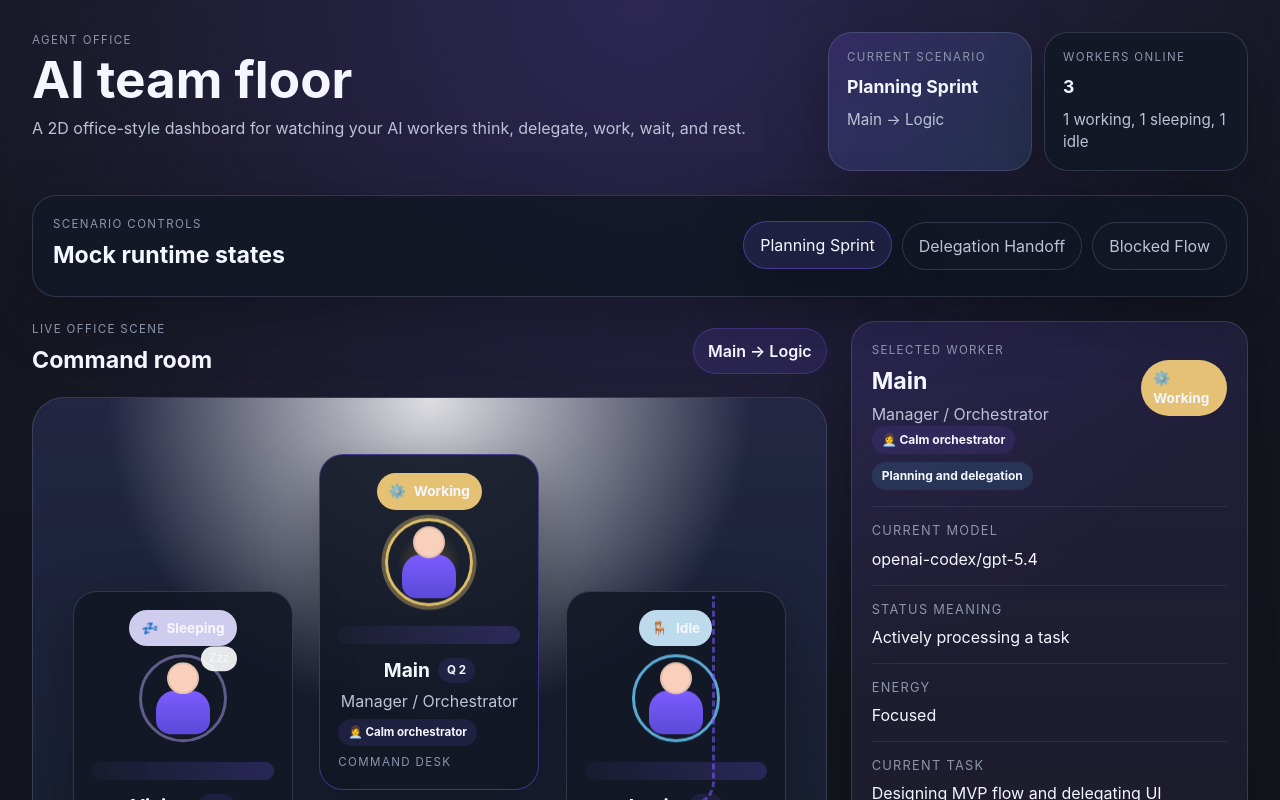
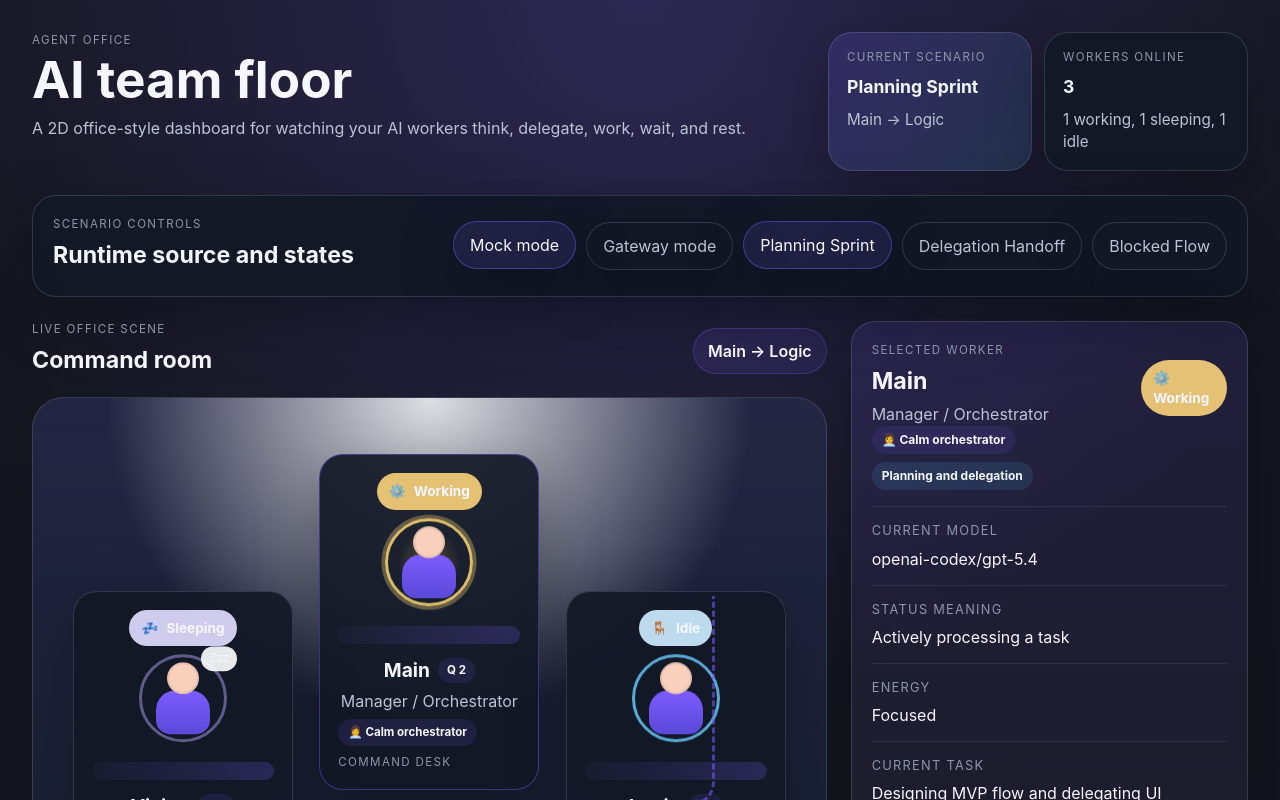
Before and after one commit to alovana/Accounting-Task-Tracker, a React (Vite) app in the folder agent-office/: page / in a window 1280 px wide. Shown: the top 800 px of the page. Built offline with nearby package versions, Linux system fonts and the light colour scheme.

Commit message:
Prepare Agent Office runtime adapter layer

```diff
--- a/agent-office/src/App.css
+++ b/agent-office/src/App.css
@@ -80,11 +80,17 @@
   padding: 18px 20px;
 }
 
+.control-actions,
 .scenario-tabs,
-.filter-chips {
+.filter-chips,
+.runtime-toggle {
   display: flex;
   gap: 10px;
   flex-wrap: wrap;
+}
+
+.control-actions {
+  justify-content: flex-end;
 }
 
 .scenario-tabs {
@@ -97,6 +103,12 @@
   color: var(--text-muted);
   cursor: pointer;
   transition: transform 0.2s ease, border-color 0.2s ease, background 0.2s ease;
+}
+
+.scenario-tab:disabled {
+  opacity: 0.45;
+  cursor: not-allowed;
+  transform: none;
 }
 
 .scenario-tab.active,
--- a/agent-office/src/App.tsx
+++ b/agent-office/src/App.tsx
@@ -5,6 +5,7 @@ import { WorkerCard } from './components/WorkerCard'
 import { WorkerDetails } from './components/WorkerDetails'
 import { scenarioPresets } from './mockData'
 import { statusMeta } from './statusMeta'
+import { useOfficeRuntime } from './hooks/useOfficeRuntime'
 import type { WorkerId, WorkerStatus } from './types'
 
 function App() {
@@ -12,7 +13,7 @@ function App() {
   const [selectedWorkerId, setSelectedWorkerId] = useState<WorkerId>('main')
   const [statusFilter, setStatusFilter] = useState<'all' | WorkerStatus>('all')
 
-  const scenario = scenarioPresets[scenarioId]
+  const { runtimeMode, setRuntimeMode, scenario } = useOfficeRuntime(scenarioId)
   const selectedWorker = scenario.workers.find((worker) => worker.id === selectedWorkerId) ?? scenario.workers[0]
 
   const statusSummary = useMemo(() => {
@@ -67,8 +68,27 @@ function App() {
       <section className="control-strip panel-card">
         <div>
           <p className="section-kicker">Scenario controls</p>
-          <h2>Mock runtime states</h2>
+          <h2>Runtime source and states</h2>
         </div>
+
+        <div className="control-actions">
+          <div className="runtime-toggle" role="tablist" aria-label="Select runtime source">
+            <button
+              type="button"
+              className={`scenario-tab ${runtimeMode === 'mock' ? 'active' : ''}`}
+              onClick={() => setRuntimeMode('mock')}
+            >
+              Mock mode
+            </button>
+            <button
+              type="button"
+              className={`scenario-tab ${runtimeMode === 'gateway' ? 'active' : ''}`}
+              onClick={() => setRuntimeMode('gateway')}
+            >
+              Gateway mode
+            </button>
+          </div>
+
           <div className="scenario-tabs" role="tablist" aria-label="Runtime scenarios">
             {Object.entries(scenarioPresets).map(([key, preset]) => (
               <button
@@ -80,10 +100,12 @@ function App() {
                   setSelectedWorkerId('main')
                   setStatusFilter('all')
                 }}
+                disabled={runtimeMode === 'gateway'}
               >
                 {preset.label}
               </button>
             ))}
+          </div>
         </div>
       </section>
 
--- /dev/null
+++ b/agent-office/src/hooks/useOfficeRuntime.ts
@@ -0,0 +1,47 @@
+import { useEffect, useMemo, useState } from 'react'
+import { scenarioPresets } from '../mockData'
+import type { ScenarioPreset } from '../types'
+import { buildScenarioFromGateway } from '../runtime/adapters'
+import { fetchGatewayOfficeSnapshot } from '../runtime/gateway'
+
+type RuntimeMode = 'mock' | 'gateway'
+
+export function useOfficeRuntime(scenarioId: keyof typeof scenarioPresets) {
+  const [runtimeMode, setRuntimeMode] = useState<RuntimeMode>('mock')
+  const [gatewayScenario, setGatewayScenario] = useState<ScenarioPreset | null>(null)
+
+  useEffect(() => {
+    let cancelled = false
+
+    async function loadGatewaySnapshot() {
+      if (runtimeMode !== 'gateway') {
+        return
+      }
+
+      const snapshot = await fetchGatewayOfficeSnapshot()
+      if (!cancelled) {
+        setGatewayScenario(buildScenarioFromGateway(snapshot))
+      }
+    }
+
+    void loadGatewaySnapshot()
+
+    return () => {
+      cancelled = true
+    }
+  }, [runtimeMode])
+
+  const scenario = useMemo(() => {
+    if (runtimeMode === 'gateway' && gatewayScenario) {
+      return gatewayScenario
+    }
+
+    return scenarioPresets[scenarioId]
+  }, [gatewayScenario, runtimeMode, scenarioId])
+
+  return {
+    runtimeMode,
+    setRuntimeMode,
+    scenario,
+  }
+}
--- /dev/null
+++ b/agent-office/src/runtime/adapters.ts
@@ -0,0 +1,44 @@
+import { scenarioPresets } from '../mockData'
+import type { ScenarioPreset, TimelineEvent, Worker } from '../types'
+import type { GatewayOfficeSnapshot } from './gateway'
+
+export function buildScenarioFromGateway(snapshot: GatewayOfficeSnapshot | null): ScenarioPreset {
+  const fallback = scenarioPresets.planning
+
+  if (!snapshot) {
+    return fallback
+  }
+
+  const workers: Worker[] = fallback.workers.map((worker) => {
+    const incoming = snapshot.workers?.find((candidate) => candidate.id === worker.id)
+
+    return {
+      ...worker,
+      model: incoming?.model ?? worker.model,
+      status: incoming?.status ?? worker.status,
+      task: incoming?.task ?? worker.task,
+      queue: incoming?.queue ?? worker.queue,
+      lastActiveLabel: incoming?.lastActiveLabel ?? worker.lastActiveLabel,
+    }
+  })
+
+  const timeline: TimelineEvent[] =
+    snapshot.timeline?.map((event) => ({
+      id: event.id,
+      actorId: event.actorId,
+      kind: event.kind,
+      title: event.title,
+      detail: event.detail,
+      time: event.time,
+      targetId: event.targetId,
+      durationLabel: event.durationLabel,
+      tags: event.tags,
+    })) ?? fallback.timeline
+
+  return {
+    label: snapshot.scenarioLabel ?? fallback.label,
+    delegation: snapshot.delegation ?? fallback.delegation,
+    workers,
+    timeline,
+  }
+}
--- /dev/null
+++ b/agent-office/src/runtime/gateway.ts
@@ -0,0 +1,31 @@
+export type GatewayWorkerSnapshot = {
+  id: 'main' | 'vision' | 'logic'
+  model?: string
+  status?: 'working' | 'sleeping' | 'idle' | 'waiting' | 'blocked' | 'done'
+  task?: string
+  queue?: number
+  lastActiveLabel?: string
+}
+
+export type GatewayTimelineSnapshot = {
+  id: number
+  actorId: 'main' | 'vision' | 'logic'
+  kind: 'task_start' | 'task_done' | 'task_failed' | 'status_change' | 'handoff' | 'message'
+  title: string
+  detail: string
+  time: string
+  targetId?: 'main' | 'vision' | 'logic'
+  durationLabel?: string
+  tags?: string[]
+}
+
+export type GatewayOfficeSnapshot = {
+  scenarioLabel?: string
+  delegation?: string
+  workers?: GatewayWorkerSnapshot[]
+  timeline?: GatewayTimelineSnapshot[]
+}
+
+export async function fetchGatewayOfficeSnapshot(): Promise<GatewayOfficeSnapshot | null> {
+  return null
+}
```
Also changed, not shown: 2 other files (tests, documents, lock files or other folders). Lines whose indentation alone changed are shown as unchanged.
